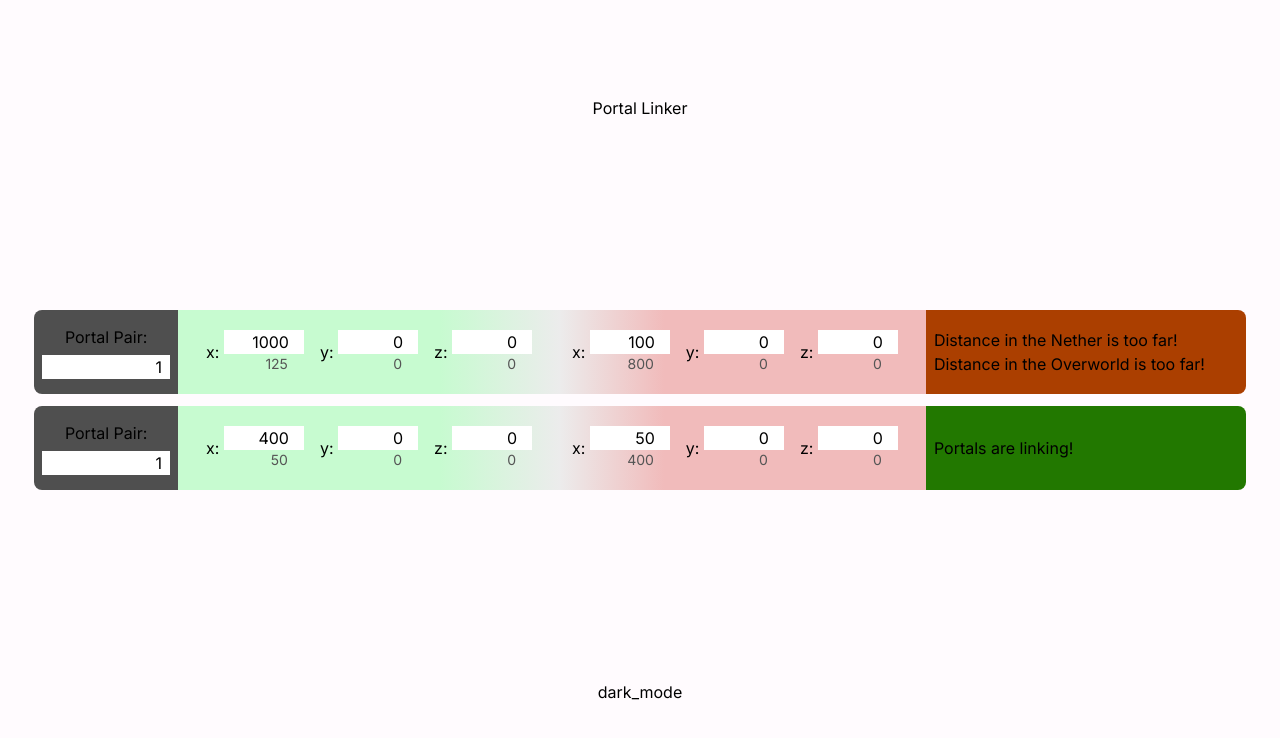
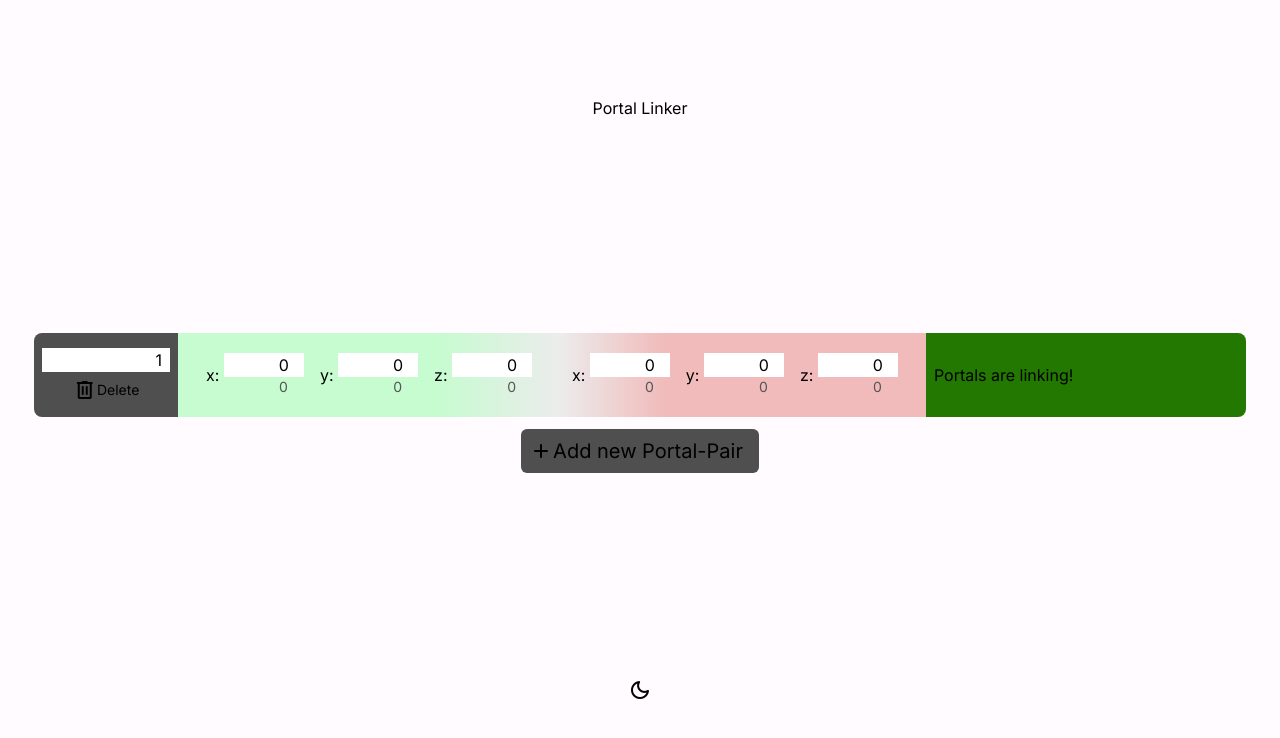
Before and after one commit to Tre5et/portal-linker, a Next.js app: page / in a window 1280 px wide. Shown: the top 738 px of the page. Built offline with nearby package versions, Linux system fonts and the light colour scheme.

Commit message:
Added Evaluation

```diff
--- a/src/app/_data/Portal.ts
+++ b/src/app/_data/Portal.ts
@@ -44,7 +44,7 @@ export class PortalPair {
         const overworldEquivalent = this.portalNe.toOverworld();
 
         return [
-            Math.abs(netherEquivalent.x - other.portalNe.x) <= 16 && Math.abs(netherEquivalent.z - other.portalNe.z) <= 16,
+            Math.abs(Math.floor(netherEquivalent.x) - other.portalNe.x) <= 16 && Math.abs(Math.floor(netherEquivalent.z) - other.portalNe.z) <= 16,
             Math.abs(overworldEquivalent.x - other.portalOw.x) <= 128 && Math.abs(overworldEquivalent.z - other.portalOw.z) <= 128
         ]
     }
--- a/src/app/globals.css
+++ b/src/app/globals.css
@@ -1,3 +1,5 @@
+@import url('https://fonts.googleapis.com/css2?family=Material+Symbols+Rounded');
+
 @tailwind base;
 @tailwind components;
 @tailwind utilities;
@@ -6,6 +8,7 @@
   :root {
     --background: #FFFBFE;
     --card: #4f4f4f;
+    --card-hover: #3f3f3f;
     --text: black;
     --hint: #555555;
     --success: #227800;
--- a/src/app/page.tsx
+++ b/src/app/page.tsx
@@ -7,8 +7,7 @@ import {PortalPair, OverworldPortal, NetherPortal} from "@/app/_data/Portal";
 
 export default function Home() {
     const [portals, setPortals] = useState<PortalPair[]>([
-        new PortalPair(new OverworldPortal(1000, 0, 0), new NetherPortal(100, 0, 0), "1"),
-        new PortalPair(new OverworldPortal(400, 0, 0), new NetherPortal(50, 0, 0), "1"),
+        new PortalPair(new OverworldPortal(0, 0, 0), new NetherPortal(0, 0, 0), "1"),
     ]);
 
     return (
@@ -23,11 +22,21 @@ export default function Home() {
                                 pair={pair}
                                 allPortals={portals}
                                 setSelf={(newPair) => {
-                                    setPortals(portals.toSpliced(portals.indexOf(pair), 1, newPair));
+                                    if(newPair == null) {
+                                        setPortals(portals.toSpliced(portals.indexOf(pair), 1));
+                                    } else {
+                                        setPortals(portals.toSpliced(portals.indexOf(pair), 1, newPair));
+                                    }
                                 }}
                             />)
                     })
                 }
+                <div className="flex flex-row justify-center w-full">
+                    <div className="flex flex-row items-center bg-card rounded-md text-xl p-2 pr-4 cursor-pointer hover:bg-card-hover select-none" onClick={() => setPortals(portals.toSpliced(portals.length, 0, new PortalPair(new OverworldPortal(0, 0, 0), new NetherPortal(0,0,0), (portals.length + 1).toString())))}>
+                        <span className="material-symbols-rounded">add</span>Add new Portal-Pair
+                    </div>
+                </div>
+
             </div>
 
             <ThemeToggle></ThemeToggle>
--- a/src/app/ui/portal-card.tsx
+++ b/src/app/ui/portal-card.tsx
@@ -11,13 +11,15 @@ export function PortalCard({
 }: {
     pair: PortalPair,
     allPortals: PortalPair[],
-    setSelf: (portals: PortalPair) => void
+    setSelf: (portals: PortalPair | null) => void
 }) {
     return (
         <div className="flex flex-row items-stretch my-3 rounded-lg overflow-hidden">
             <div className="p-2 bg-card flex flex-col items-center justify-evenly w-36">
-                <h3>Portal Pair:</h3>
                 <input type="text" name="name" className="w-full text-right pr-2" value={pair.name} onChange={(e) => setSelf(pair.copy({name: e.target.value}))}></input>
+                <div className="flex flex-row items-center text-sm cursor-pointer select-none hover:text-fail" onClick={() => setSelf(null)}>
+                    <span className="material-symbols-rounded text-md">delete</span> Delete
+                </div>
             </div>
             <div className="portal-bg flex flex-row p-5">
                 <PortalCoordinate label="x" value={pair.portalOw.x} onChange={v => setSelf(pair.copy({owX: v}))} dimension={Dimension.Overworld} />
--- a/src/app/ui/portal-evaluation.tsx
+++ b/src/app/ui/portal-evaluation.tsx
@@ -43,12 +43,16 @@ export function PortalEval({
 function calculateErrors(pair: PortalPair, sortedOwNe: PairComparison[], sortedNeOw: PairComparison[]): Error[] {
     const errors: Error[] = [];
 
+    console.log(pair);
+    console.log(sortedOwNe);
+    console.log(sortedNeOw);
+
     for(let p of sortedOwNe) {
         if(p.lOwNe) {
             if(p.pair != pair) {
                 errors.push(new LinkOwNe(p.pair));
-                break;
             }
+            break;
         } else {
             if(p.pair == pair) {
                 errors.push(new DistanceOwNe());
@@ -61,8 +65,8 @@ function calculateErrors(pair: PortalPair, sortedOwNe: PairComparison[], sortedN
         if (p.lNeOw) {
             if (p.pair != pair) {
                 errors.push(new LinkNeOw(p.pair));
-                break;
             }
+            break;
         } else {
             if (p.pair == pair) {
                 errors.push(new DistanceNeOw());
--- a/tailwind.config.ts
+++ b/tailwind.config.ts
@@ -14,6 +14,7 @@ const config: Config = {
         'text': 'var(--text)',
         'hint': 'var(--hint)',
         'card': 'var(--card)',
+        'card-hover': 'var(--card-hover)',
         'success': 'var(--success)',
         'fail': 'var(--fail)',
       }
```
